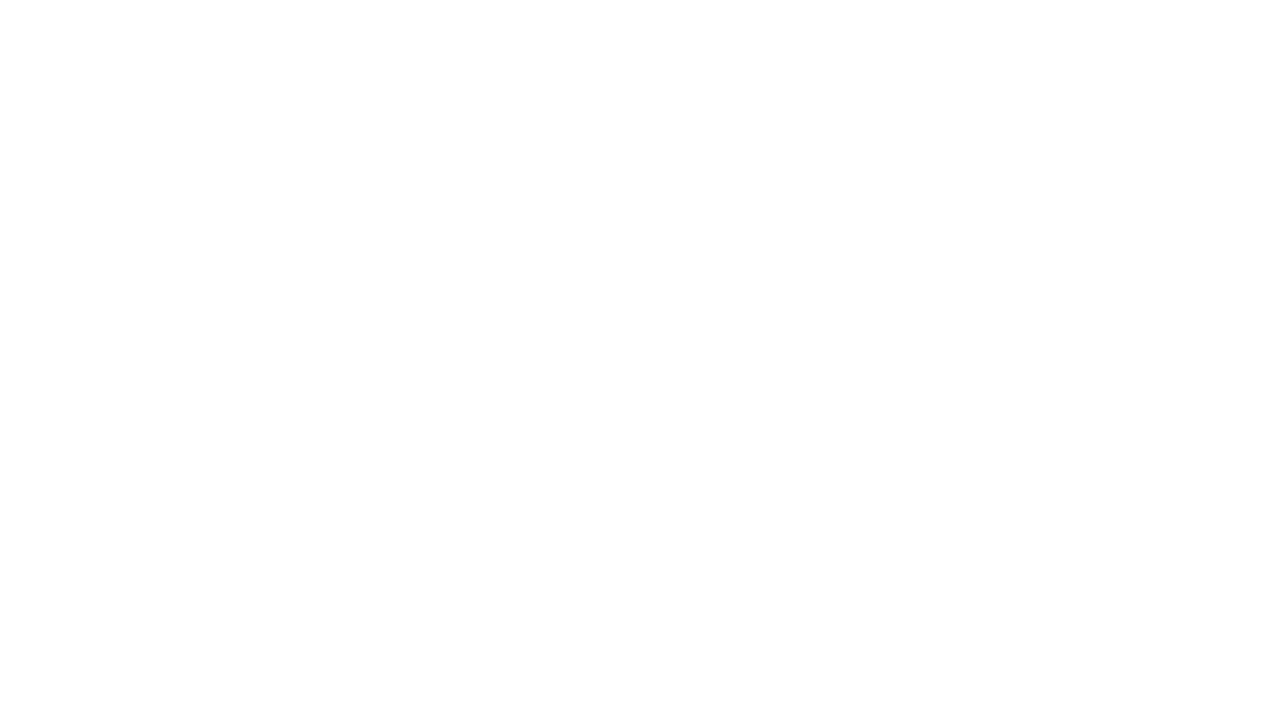
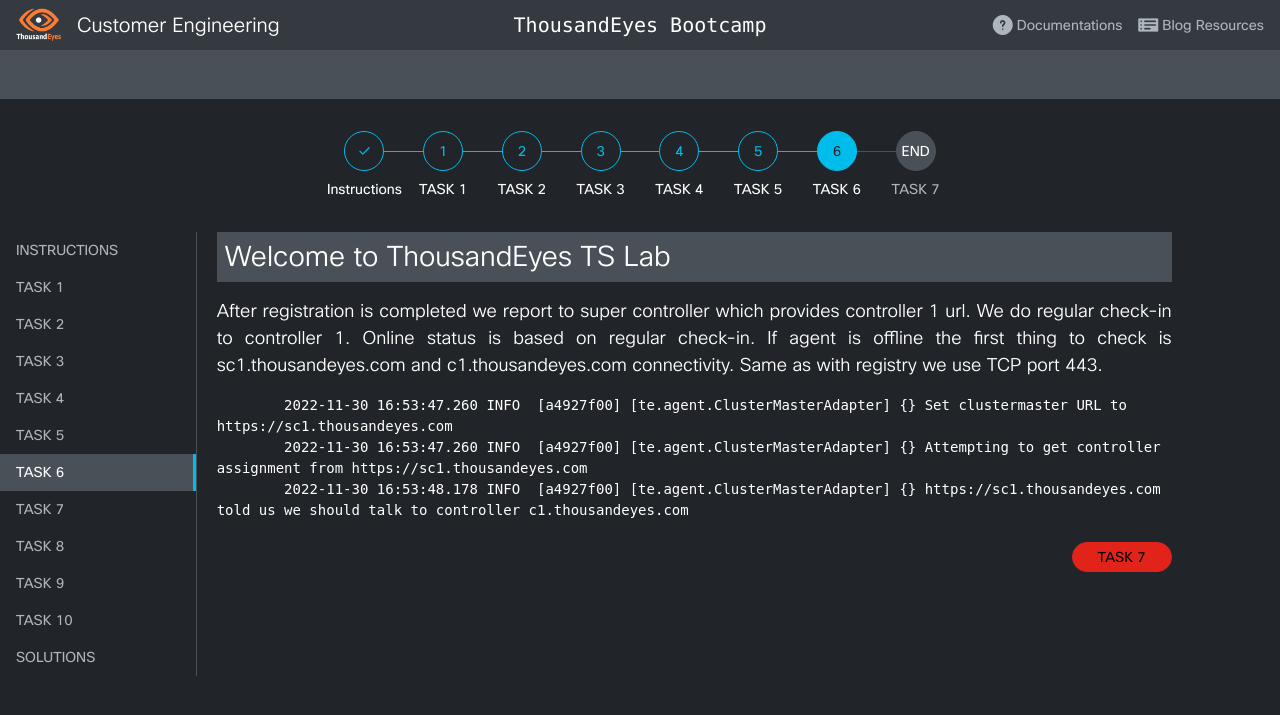
Before and after one commit to tsoprek/tebootcamp, a Flask app: page /solutionsT6 in a window 1280 px wide. Before the commit the part shown is empty. Shown: the top 715 px of the page. Run offline with Flask 2, Linux system fonts and the light colour scheme; data comes from the database, SQL or seed files in the repository; both versions use the stored data as it was after the commit; some libraries are stand-ins or nearby versions.

Commit message:
small changes

```diff
--- a/app.py
+++ b/app.py
@@ -109,24 +109,23 @@ def home():
         # Example inline:
         #task_id=request.form['id'] #this part os same for class and def ## Removing as decision is to HC code per page
         #task status was replaced with offbtn and on btn
-        onbtn=(request.form.get("on-btn"))
-        offbtn=(request.form.get("off-btn"))
-
-        print('ON: ', onbtn,'OFF: ',offbtn)
+        task_status=(request.form.get("task_status"))
         # Instead below update_task method we can do:
         #  task_status = Task(status=task_status)
 
         # def way: We update db with status and run .sh script
-        if onbtn == '1':
+        if task_status == '1':
             new_status='1'
             current_status='0'
             update_all_tasks_status(new_status, current_status)
-            os.system('./breakLab.sh')
-        elif offbtn == '1':
+            # os.system('./breakLab.sh')
+            print('Breaking LAB')
+        elif task_status == '0':
             new_status = '0'
             current_status = '1'
             update_all_tasks_status(new_status, current_status)
-            os.system('./fixLab.sh')
+            # os.system('./fixLab.sh')
+            print('Fixing LAB')
         # Class way of passing and committing data to db:
         # try:
         #   db.session.add(new_task)
@@ -139,9 +138,19 @@ def home():
         host=str(host)
         sshconn='10.48.26.76:2317'
         if host in 'TSOPREK-M-C25E':
-            print ('changing conn')
             sshconn='href=ssh://127.0.0.1'
-            # return sshconn
+            return render_template('home.html', task_status=task_status, sshconn=sshconn)
+        elif host == 'bootcamp1':
+            sshconn = 'href=ssh://10.48.26.76:2317'
+            return render_template('home.html', task_status=task_status, sshconn=sshconn)
+        elif host == 'bootcamp2':
+            sshconn = 'href=ssh://10.48.26.76:2318'
+            return render_template('home.html', task_status=task_status, sshconn=sshconn)
+        elif host == 'bootcamp3':
+            sshconn = 'href=ssh://10.48.26.76:2319'
+            return render_template('home.html', task_status=task_status, sshconn=sshconn)
+        elif host == 'bootcamp4':
+            sshconn = 'href=ssh://10.48.26.76:2320'
             return render_template('home.html', task_status=task_status, sshconn=sshconn)
         return render_template('home.html', task_status=task_status, sshconn=sshconn)
 
@@ -149,8 +158,8 @@ def home():
 def task1():
     task_id = '1'
     if request.method == 'POST':
-        task_status = request.form['status']
-        task_status = str(task_status)
+        task_status = request.form.get('task_status')
+        print (task_status, type(task_status))
         update_task_status(task_id, task_status)
         if task_status == '0':
             os.system('./fixTeServ.sh')
@@ -165,7 +174,7 @@ def task1():
 def task2():
     task_id = '2'
     if request.method == 'POST':
-        task_status = request.form['status']
+        task_status = request.form.get('task_status')
         task_status = str(task_status)
         update_task_status(task_id, task_status)
         if task_status == '0':
@@ -181,7 +190,7 @@ def task2():
 def task3():
     task_id = '3'
     if request.method == 'POST':
-        task_status = request.form['status']
+        task_status = request.form.get('task_status')
         task_status = str(task_status)
         update_task_status(task_id, task_status)
         if task_status == '0':
--- a/static/js/task.js
+++ b/static/js/task.js
@@ -6,6 +6,6 @@ function taskson(response) {
 
 function tasksoff(response) {
     console.log('Tasks Off', response);
-    var dic='{"off-btn":"1"}'
+    var dic='{"on-btn":"0"}'
     return dic;
 }
--- a/templates/solutionT2.html
+++ b/templates/solutionT2.html
@@ -107,7 +107,7 @@
     <p class="text-size-18 text-weight-300 base-margin-top text-justify">
     Process for changing account group and clearing identity is:<br>
         1. Stop te-agent services<br>
-        2. Edit /etc/te-agent.cfg and change account group<br>
+        2. Edit /etc/te-agent.cfg and change account token<br>
         3. Remove identity database files from /var/lib/te-agent/ <br>
         4. Start services<br>
     </p>
@@ -200,7 +200,7 @@
     </pre>
     <div class="row">
         <div class="col-md-12">
-            <button class="btn btn--danger--center" style="float: center"><a style="color: black" href="/task3/">TASK3</a></button>
+            <button class="btn btn--danger--right" style="float: center"><a style="color: black" href="/task3/">TASK3</a></button>
         </div>
     </div>
     <br>
--- a/templates/solutionT6.html
+++ b/templates/solutionT6.html
@@ -1,10 +1,136 @@
-<!DOCTYPE html>
-<html lang="en">
-<head>
-    <meta charset="UTF-8">
-    <title>Title</title>
-</head>
-<body>
+{% extends 'base.html' %}
 
+{% block head %}
+<div class="panel panel--dark">
+    <h1 class="display-3 flex flex-center" style="margin-top: 75px;"></h1>
+</div>
+<div class="row base-margin-top flex flex-center">
+    <div class="col-md-6">
+        <div class="steps">
+            <div class="step visited">
+                <div class="step__icon">
+                    <span class="icon-check"></span>
+                </div>
+                <div class="step__label">Instructions</div>
+            </div>
+            <div class="step visited">
+                <div class="step__icon">1</div>
+                <div class="step__label">TASK 1</div>
+            </div>
+            <div class="step visited">
+                <div class="step__icon">2</div>
+                <div class="step__label">TASK 2</div>
+            </div>
+            <div class="step visited">
+                <div class="step__icon">3</div>
+                <div class="step__label">TASK 3</div>
+            </div>
+            <div class="step visited">
+                <div class="step__icon">4</div>
+                <div class="step__label">TASK 4</div>
+            </div>
+            <div class="step visited">
+                <div class="step__icon">5</div>
+                <div class="step__label">TASK 5</div>
+            </div>
+            <div class="step active">
+                <div class="step__icon">6</div>
+                <div class="step__label">TASK 6</div>
+            </div>
+            <div class="step">
+                <div class="step__icon">END</div>
+                <div class="step__label">TASK 7</div>
+            </div>
+        </div>
+    </div>
+</div>
+{% endblock %}
+
+{% block body%}
+<div class="row">
+    <div class="col-md-2">
+        <ul id="vleft" class="tabs tabs--vertical">
+            <li id="vleft-1" class="tab">
+                <a tabindex="0" href="/">INSTRUCTIONS</a>
+            </li>
+            <li id="vleft-2" class="tab">
+                <a tabindex="0" href="/task1">TASK 1</a>
+            </li>
+            <li id="vleft-3" class="tab">
+                <a tabindex="0" href="/task2">TASK 2</a>
+            </li>
+            <li id="vleft-4" class="tab">
+                <a tabindex="0" href="/task3">TASK 3</a>
+            </li>
+            <li id="vleft-5" class="tab">
+                <a tabindex="0" href="/task4">TASK 4</a>
+            </li>
+            <li id="vleft-6" class="tab">
+                <a tabindex="0" href="/task5">TASK 5</a>
+            </li>
+            <li id="vleft-7" class="tab active">
+                <a tabindex="0" href="/task6">TASK 6</a>
+            </li>
+            <li id="vleft-8" class="tab">
+                <a tabindex="0" href="/task7">TASK 7</a>
+            </li>
+            <li id="vleft-9" class="tab">
+                <a tabindex="0" href="/task8">TASK 8</a>
+            </li>
+            <li id="vleft-10" class="tab">
+                <a tabindex="0" href="/task9">TASK 9</a>
+            </li>
+            <li id="vleft-11" class="tab">
+                <a tabindex="0" href="/task10">TASK 10</a>
+            </li>
+            <li id="vleft-12" class="tab">
+                <a tabindex="0">SOLUTIONS</a>
+            </li>
+        </ul>
+    </div>
+    <div class="col-md-9">
+        <div id="vleft-content" class="tab-content">
+            <div id="vleft-1-content" class="tab-pane">
+                <p>INSTRUCTIONS</p>
+            </div>
+            <div id="vleft-2-content" class="tab-pane">
+                <p>TASK 1</p>
+            </div>
+            <div id="vleft-3-content" class="tab-pane">
+                <p>TASK 2</p>
+            </div>
+            <div id="vleft-4-content" class="tab-pane">
+                <p>TASK 3</p>
+            <div id="vleft-5-content" class="tab-pane">
+                <p>TASK 4</p>
+            <div id="vleft-6-content" class="tab-pane">
+                <p>TASK 5</p>
+            </div>
+            <div id="vleft-7-content" class="tab-pane active">
+                <p class="text-size-28 text-weight-300">TASK 6</p>
+            </div>
+            <div id="vleft-8-content" class="tab-pane">
+                <p>SOLUTIONS</p>
+            </div>
+        </div>
+    </div>
+</div>
+<body class="cui" data-theme="dark">
+<h4 class="text-size-28 text-weight-300 panel panel--dark">Welcome to ThousandEyes TS Lab</h4>
+    <p class="text-size-18 text-weight-300 base-margin-top text-justify">
+        After registration is completed we report to super controller which provides controller 1 url. We do regular check-in to controller 1.
+        Online status is based on regular check-in. If agent is offline the first thing to check is sc1.thousandeyes.com and c1.thousandeyes.com connectivity.
+        Same as with registry we use TCP port 443.
+    </p>
+    <pre>
+        2022-11-30 16:53:47.260 INFO  [a4927f00] [te.agent.ClusterMasterAdapter] {} Set clustermaster URL to https://sc1.thousandeyes.com
+        2022-11-30 16:53:47.260 INFO  [a4927f00] [te.agent.ClusterMasterAdapter] {} Attempting to get controller assignment from https://sc1.thousandeyes.com
+        2022-11-30 16:53:48.178 INFO  [a4927f00] [te.agent.ClusterMasterAdapter] {} https://sc1.thousandeyes.com told us we should talk to controller c1.thousandeyes.com
+    </pre>
+    <div class="row">
+        <div class="col-md-12">
+            <button class="btn btn--danger--right" ><a style="color: black" href="/task7">TASK 7</a></button>
+        </div>
+    </div>
 </body>
-</html>
+{% endblock %}
--- a/templates/task3.html
+++ b/templates/task3.html
@@ -129,14 +129,20 @@
         <div class="col-lg-2 col-md-4 col-6">
             <div class="subheader" "">Enabled On</div>
             <label class="switch" >
+                <input type="hidden" name="task_status" value="0">
                 <input type="checkbox" checked name="task_status" value="1">
                 <span class="switch__input"></span>
             </label>
         </div>
         </div>
+    <div>
+   <input class="btn btn--success--left" type="submit" name="submit" value="Submit"/>
+    </div>
+
     </form>
     <div class="row">
         <div class="col-md-12">
+
             <button class="btn btn--danger--right" ><a style="color: black" href="/solutionsT3">SOLUTION</a></button>
         </div>
     </div>
--- a/templates/task6.html
+++ b/templates/task6.html
@@ -120,5 +120,10 @@
     <p class="text-size-18 text-weight-300 base-margin-top text-justify">
     Diagnose and provide proof what is the issues with the agent status.
     </p>
+    <div class="row">
+        <div class="col-md-12">
+            <button class="btn btn--danger--right" ><a style="color: black" href="/solutionsT6">SOLUTION</a></button>
+        </div>
+    </div>
 </body>
 {% endblock %}
```
Also changed, not shown: templates/home.html (+4 -3 lines), templates/solutionT1.html (+8 -7 lines), templates/solutionT3.html (+4 -4 lines), tasks.db.
